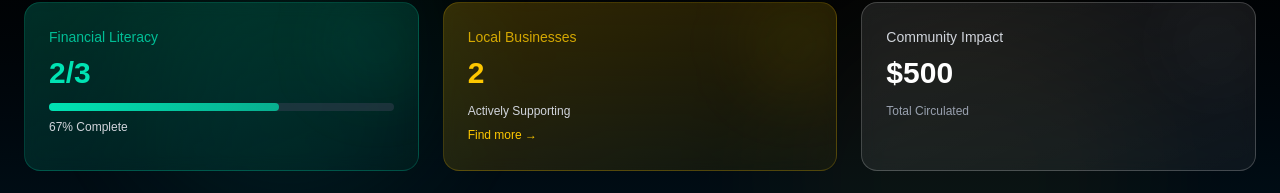
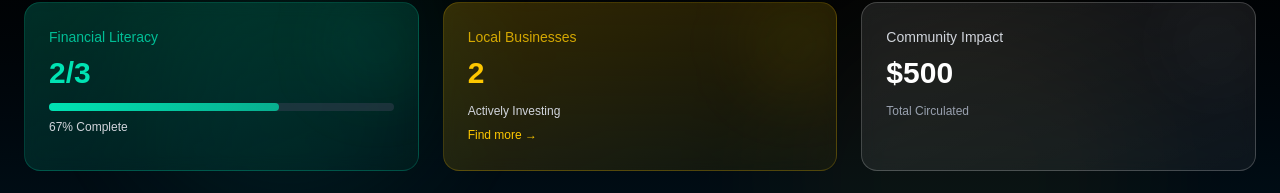
Before and after one commit to Gerald450/Golden_Finance, a Next.js app: page /dashboard in a window 1280 px wide. Shown: the part 270-463 px from the top of the page. Built offline with nearby package versions, Linux system fonts and the light colour scheme.

Commit message:
change investers

```diff
--- a/app/dashboard/page.tsx
+++ b/app/dashboard/page.tsx
@@ -78,7 +78,7 @@ export default function Dashboard() {
             <div className="relative z-10">
               <div className="text-sm text-yellow-400/80 mb-2">Local Businesses</div>
               <div className="text-3xl font-bold text-yellow-400 mb-3">{supported.length}</div>
-              <div className="text-xs text-gray-300">Actively Supporting</div>
+              <div className="text-xs text-gray-300">Actively Investing</div>
               <Link href="/invest" className="inline-block mt-2 text-xs text-yellow-400 hover:text-yellow-300 transition">
                 Find more →
               </Link>
```
